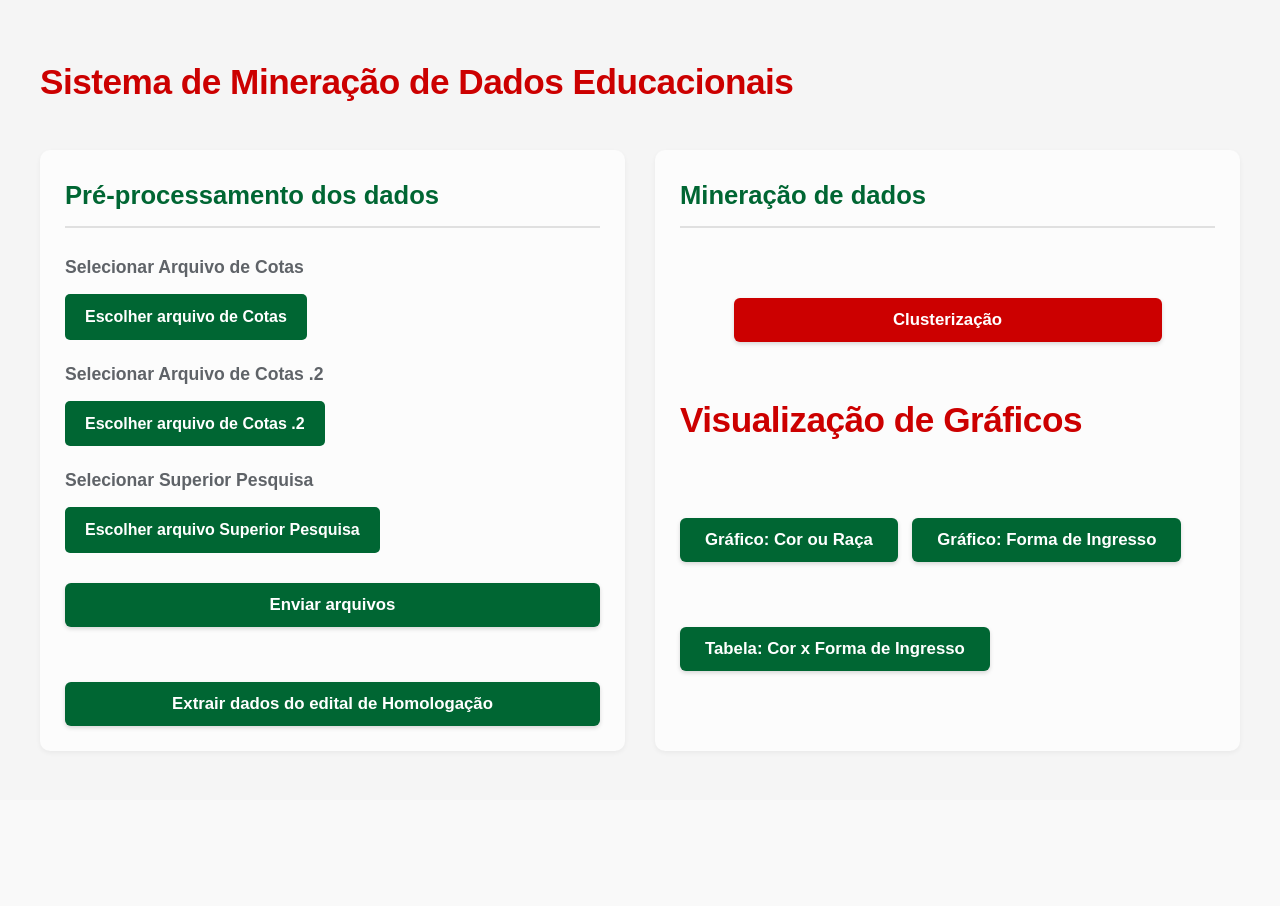
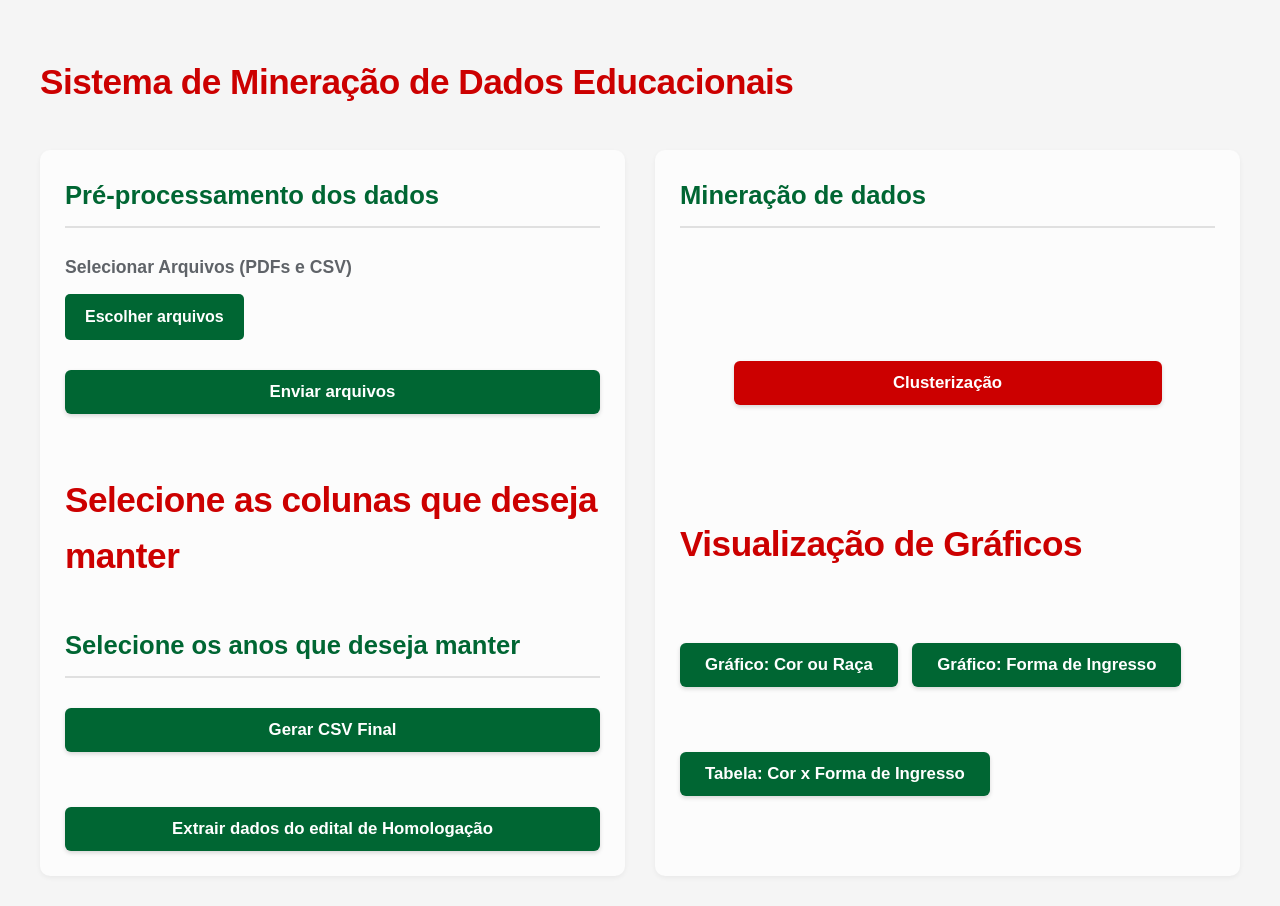
Before and after one commit to Antonioabriel/Projeto-MD, a Django app: page /polls/ in a window 1280 px wide. Before the commit the page ends 752 px from the top, so only its background shows below. Run offline with Django 5.2, Linux system fonts and the light colour scheme.

Commit message:
Apenas criando um novo repositorio

```diff
--- a/mysite/polls/templates/polls/index.html
+++ b/mysite/polls/templates/polls/index.html
@@ -47,28 +47,39 @@
 
             <div class="section-block">
                 <h2>Pré-processamento dos dados</h2>
-                <form method="post" enctype="multipart/form-data">
+                <form method="post" enctype="multipart/form-data" action="{% url 'selecionar_colunas' %}">
                     {% csrf_token %}
                     <div class="form-group">
-                        <label for="id_cota" class="custom-label">Selecionar Arquivo de Cotas</label>
-                        <input type="file" id="id_cota" name="cota" class="inputfile">
-                        <label for="id_cota" class="file-upload-button">Escolher arquivo de Cotas</label>
-                    </div>
-                    <div class="form-group">
-                        <label for="id_cota" class="custom-label">Selecionar Arquivo de Cotas .2</label>
-                        <input type="file" id="id_cota2" name="cota2" class="inputfile">
-                        <label for="id_cota2" class="file-upload-button">Escolher arquivo de Cotas .2</label>
-                    </div>
-
-
-                    <div class="form-group">
-                        <label for="id_superior_pesquisa" class="custom-label">Selecionar Superior Pesquisa</label>
-                        <input type="file" id="id_superior_pesquisa" name="superior_pesquisa" class="inputfile">
-                        <label for="id_superior_pesquisa" class="file-upload-button">Escolher arquivo Superior Pesquisa</label>
-
+                        <label for="id_arquivos" class="custom-label">Selecionar Arquivos (PDFs e CSV)</label>
+                        <input type="file" id="id_arquivos" name="arquivos" class="inputfile" multiple>
+                        <label for="id_arquivos" class="file-upload-button">Escolher arquivos</label>
                     </div>
 
                     <button type="submit">Enviar arquivos</button>
+                </form>
+
+                <h1>Selecione as colunas que deseja manter</h1>
+
+                <form method="post" action="{% url 'gerar' %}">
+                    {% csrf_token %}
+                    {% for coluna in colunas %}
+                        <div>
+                            <label>
+                                <input type="checkbox" name="colunas" value="{{ coluna }}">
+                                {{ coluna }}
+                            </label>
+                        </div>
+                    {% endfor %}
+                <h2>Selecione os anos que deseja manter</h2>
+                    {% for ano in anos %}
+                        <div>
+                            <label>
+                                <input type="checkbox" name="anos" value="{{ ano }}">
+                                {{ ano }}
+                            </label>
+                        </div>
+                    {% endfor %}
+                    <button type="submit">Gerar CSV Final</button>
                 </form>
 
                 <form action="{% url 'mesclar' %}" method="get" class="action-form">
--- a/mysite/polls/urls.py
+++ b/mysite/polls/urls.py
@@ -1,10 +1,15 @@
+from django.urls import path
+from . import views
+
 from django.urls import path
 from . import views
 
 urlpatterns = [
-    path('', views.index, name='index'),
+    path('', views.index, name='index'),  # upload inicial, se precisar
     path('mesclar/', views.mesclar, name='mesclar'),
     path('processar_mesclagem/', views.processar_mesclagem, name='processar_mesclagem'),
     path('clusters/', views.clusters_view, name='clusters'),
     path('gerar_grafico/', views.gerar_grafico_view, name='gerar_grafico'),
+    path('selecionar_colunas/', views.selecionar_colunas, name='selecionar_colunas'),
+    path('gerar/', views.gerar, name='gerar'),  # <-- novo endpoint para gerar CSV
 ]
--- a/mysite/polls/views.py
+++ b/mysite/polls/views.py
@@ -3,54 +3,127 @@ import io, os
 from django.shortcuts import render
 from django.http import HttpResponse
 from .forms import UploadFileForm
-from .process import tratar_csv,extrair_dados_pdf,gerar_cluster_excel,gerar_grafico_cor_raca,gerar_tabela_cor_forma_ingresso,gerar_grafico_forma_ingresso
+from .process import tratar_csv,extrair_dados_pdf,gerar_cluster_excel,gerar_grafico_cor_raca,gerar_tabela_cor_forma_ingresso,gerar_grafico_forma_ingresso,tratar_Coluna,extrair_ano_nome
 from openpyxl import Workbook
 from io import BytesIO
 from django.conf import settings
-import matplotlib.pyplot as plt
+
 
 def index(request):
+    form = UploadFileForm()
+    return render(request, 'polls/index.html', {'form': form})
+
+def selecionar_colunas(request):
     if request.method == 'POST':
-        form = UploadFileForm(request.POST, request.FILES)
+        try:
+            arquivos = request.FILES.getlist("arquivos")  # vários arquivos de uma vez
+            print("Arquivos recebidos:", [a.name for a in arquivos])
+            dfs_pdf = []
+            df_superior = None
+            anos = set()
 
-        if form.is_valid():
-            cota_file = form.cleaned_data['cota']
-            cota2_file = form.cleaned_data['cota2']
-            superior_file = form.cleaned_data['superior_pesquisa']
+            for arquivo in arquivos:
+                nome = arquivo.name.lower()
+
+                # pega ano pelo nome
+                ano = extrair_ano_nome(arquivo.name)
+                if ano:
+                    anos.add(ano)
+
+                if nome.endswith(".pdf"):
+                    # Extrai dados dos PDFs
+                    df_pdf = extrair_dados_pdf(arquivo)
+                    df_pdf["numero_inscricao"] = df_pdf["numero_inscricao"].astype(str)
+                    dfs_pdf.append(df_pdf)
+
+                elif nome.endswith(".csv"):
+                    # Lê o CSV (superior pesquisa)
+                    try:
+                        df_superior = pd.read_csv(io.TextIOWrapper(arquivo.file, encoding="utf-8"))
+                    except UnicodeDecodeError:
+                        arquivo.seek(0)
+                        df_superior = pd.read_csv(io.TextIOWrapper(arquivo.file, encoding="latin1"))
+                    df_superior["numero_inscricao"] = df_superior["numero_inscricao"].astype(str)
+
+            # Junta todos os PDFs em um só
+            df_cota = pd.concat(dfs_pdf, ignore_index=True) if dfs_pdf else pd.DataFrame()
+
+            # Faz merge com o CSV
+            if df_superior is not None and not df_cota.empty:
+                df_temp = df_superior.merge(df_cota, on="numero_inscricao", how="left")
+            else:
+                df_temp = df_superior if df_superior is not None else df_cota
+
+            # Pequeno pré-processamento de nomes de colunas (se tiver função sua)
+            df_temp = tratar_Coluna(df_temp)
+            print("Colunas do df_temp:", df_temp.columns.tolist())
+
+            # Garante que a pasta temp exista
+            temp_dir = os.path.join(settings.MEDIA_ROOT, 'temp')
+            os.makedirs(temp_dir, exist_ok=True)
+
+            # Salva o DataFrame bruto temporário
+            temp_path = os.path.join(temp_dir, 'df_bruto.csv')
+            df_temp.to_csv(temp_path, index=False, encoding='utf-8')
+
+            # Lista de colunas e anos
+            colunas = df_temp.columns.tolist()
+            anos_disponiveis = sorted(list(anos))
+
+            return render(request, 'polls/index.html', {
+                'colunas': colunas,
+                'anos': anos_disponiveis
+            })
+
+        except Exception as e:
+            return HttpResponse(f"Erro ao processar os arquivos: {str(e)}", status=400)
+
+    return render(request, 'polls/index.html', {'form': UploadFileForm()})
+
+def gerar(request):
+    print("Método recebido:", request.method)
+    print("Dados recebidos:", request.POST)  # DEBUG
+
+    if request.method == 'POST':
+        colunas_selecionadas = request.POST.getlist('colunas')  # colunas escolhidas pelo usuário
+        Ano_do_processo = request.POST.getlist('anos')
+
+        try:
+            temp_dir = os.path.join(settings.MEDIA_ROOT, 'temp')
+            df_bruto_path = os.path.join(temp_dir, 'df_bruto.csv')
+
+            # Carrega o bruto
+            df_bruto = pd.read_csv(df_bruto_path, encoding='latin1')
+
+            # Aplica o tratamento usando só as colunas escolhidas
+            resultado = tratar_csv(df_bruto, colunas_selecionadas,Ano_do_processo)
+
+            # Salva o resultado tratado
+            resultado_path = os.path.join(temp_dir, 'resultado.csv')
+            resultado.to_csv(resultado_path, index=False, encoding='latin1')
+
+            # Remove o bruto
+            if os.path.exists(df_bruto_path):
+                os.remove(df_bruto_path)
+
+            # Retorna para download
+            output = io.BytesIO()
+            resultado.to_csv(output, index=False, encoding='latin1')
+            output.seek(0)
+
+            response = HttpResponse(
+                output.getvalue(),
+                content_type='text/csv; charset=latin1'
+            )
+            response['Content-Disposition'] = 'attachment; filename="resultado.csv"'
+            return response
 
 
-            try:
-                # Trata os arquivos
-                resultado = tratar_csv(cota_file, superior_file,cota2_file)
+        except Exception as e:
+            return HttpResponse(f"Erro ao processar os arquivos: {str(e)}", status=400)
 
-                # Garante que a pasta temp exista
-                temp_dir = os.path.join(settings.MEDIA_ROOT, 'temp')
-                os.makedirs(temp_dir, exist_ok=True)
-
-                # Caminho onde será salvo o arquivo
-                temp_path = os.path.join(temp_dir, 'resultado.csv')
-
-                # Salva o DataFrame como CSV temporariamente
-                resultado.to_csv(temp_path, index=False, encoding='latin1')
-
-                # (Opcional) Salva o caminho na sessão para reutilizar depois
-                request.session['caminho_csv_resultado'] = temp_path
-
-                # Também retorna para download, se quiser manter essa funcionalidade
-                output = io.StringIO()
-                resultado.to_csv(output, index=False, encoding='latin1')
-                output.seek(0)
-
-                response = HttpResponse(output.getvalue().encode('latin1'), content_type='text/csv; charset=latin1')
-                response['Content-Disposition'] = 'attachment; filename="resultado.csv"'
-                return response
-
-            except Exception as e:
-                return HttpResponse(f"Erro ao processar os arquivos: {str(e)}", status=400)
-    else:
-        form = UploadFileForm()
-
-    return render(request, 'polls/index.html', {'form': form})
+    # se for GET, volta pro index
+    return render(request, 'polls/index.html', {'form': UploadFileForm()})
 
 
 def mesclar(request):
```
Also changed, not shown: mysite/polls/process.py (+140 -121 lines), 2 other files.
